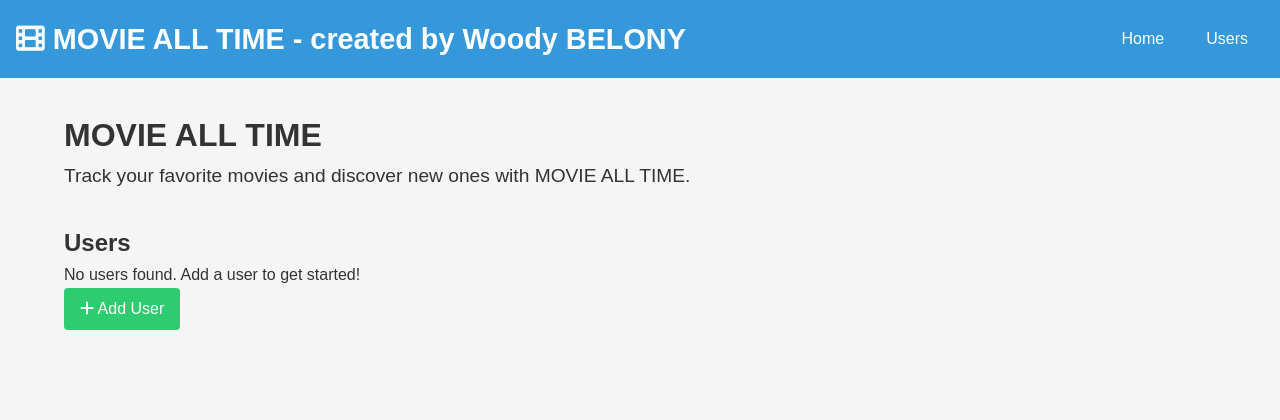
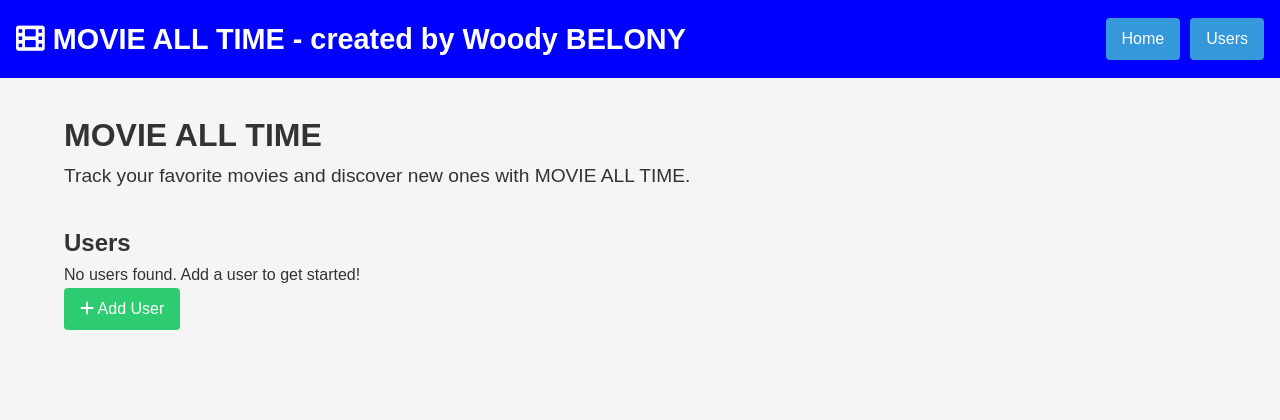
Before and after one commit to BeloWeb/Phase4-Final-Project-Flask-by-Woody-Belony, a Flask app: page / in a window 1280 px wide. Shown: the top 420 px of the page. Run offline with Flask 3, Linux system fonts and the light colour scheme.

Commit message:
MyUpdate

```diff
--- a/static/styles.css
+++ b/static/styles.css
@@ -25,7 +25,7 @@
 
 /* Header & Footer */
 header {
-    background-color: #3498db;
+    background-color: blue;
     color: white;
     padding: 1rem;
     display: flex;
```
